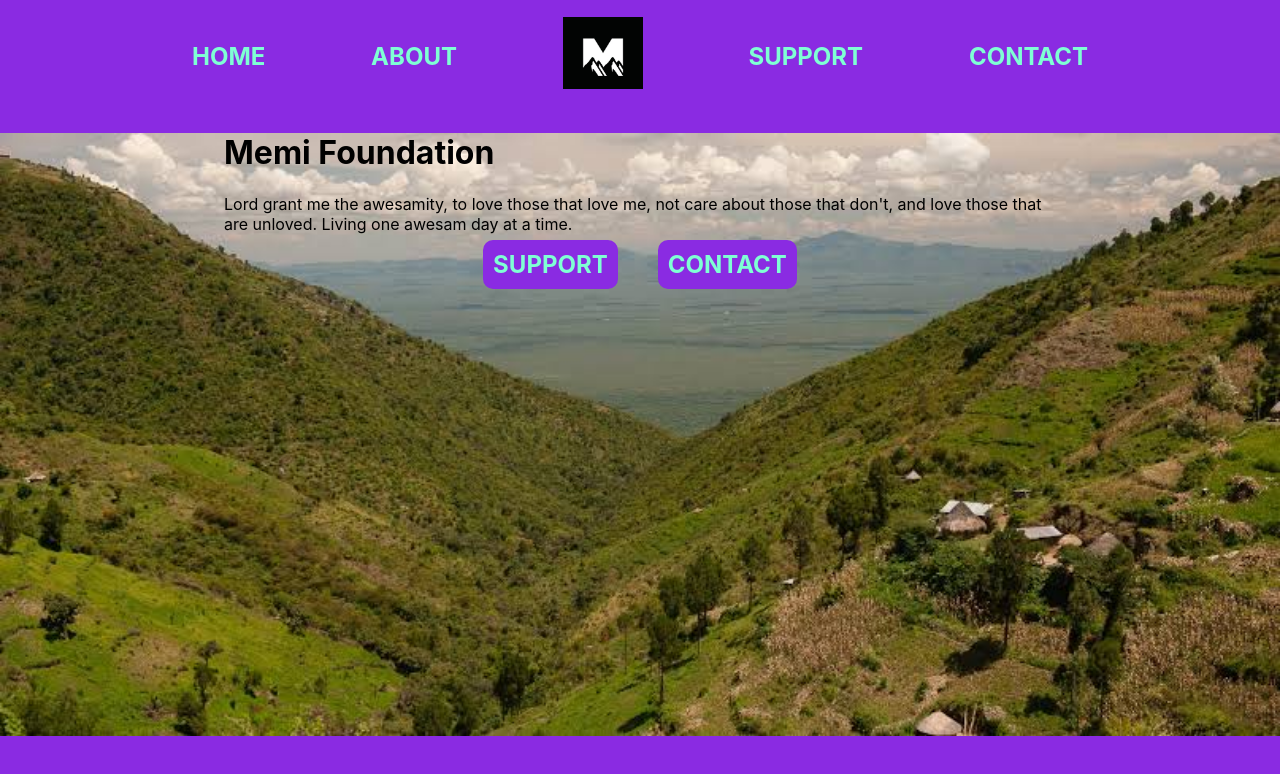
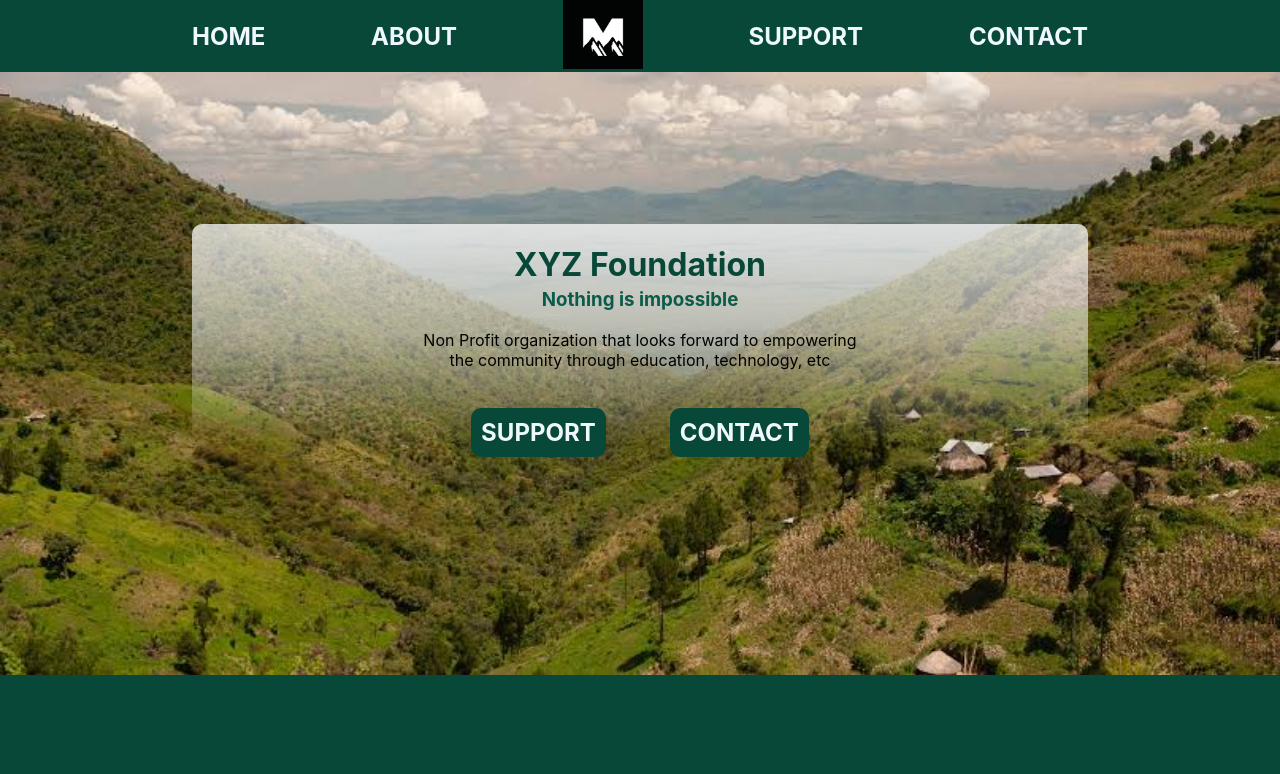
Before and after one commit to aweSAM-XS/momi-foundation, a React (Create React App) app: page / in a window 1280 px wide. Shown: the top 774 px of the page. Built offline with nearby package versions, Linux system fonts and the light colour scheme.

Commit message:
Set up home page

```diff
--- a/src/App.css
+++ b/src/App.css
@@ -1,38 +1,5 @@
-.App {
-  text-align: center;
+:root {
+  --dark-emerald: #084838;
+  --light-emerald: #0b5b4b;
+  --off-white: #f0f8ff;
 }
-
-.App-logo {
-  height: 40vmin;
-  pointer-events: none;
-}
-
-@media (prefers-reduced-motion: no-preference) {
-  .App-logo {
-    animation: App-logo-spin infinite 20s linear;
-  }
-}
-
-.App-header {
-  background-color: #282c34;
-  min-height: 100vh;
-  display: flex;
-  flex-direction: column;
-  align-items: center;
-  justify-content: center;
-  font-size: calc(10px + 2vmin);
-  color: white;
-}
-
-.App-link {
-  color: #61dafb;
-}
-
-@keyframes App-logo-spin {
-  from {
-    transform: rotate(0deg);
-  }
-  to {
-    transform: rotate(360deg);
-  }
-}
--- a/src/components/home/Hero.js
+++ b/src/components/home/Hero.js
@@ -1,14 +1,21 @@
+import valley from '../../assets/background.png'
 export default function Hero() {
-	return (
-		<div className="hero">
-			<div className="hero-text">
-				<h1>Memi Foundation</h1>
-				<p>Lord grant me the awesamity, to love those that love me, not care about those that don't, and love those that are unloved. Living one awesam day at a time.</p>
-			</div>
-			<div className="hero-actions">
-				<a href="#support">Support</a>
-				<a href="#contact">Contact</a>
-			</div>
-		</div>
-	)
+    return (
+        <div className='hero'>
+				<img alt="valley" src={ valley } />
+			<div className='hero-content'>
+                <div className='hero-text'>
+					<h1>XYZ Foundation</h1>
+					<h3>Nothing is impossible</h3>
+                    <p>
+					Non Profit organization that looks forward to empowering the community through education, technology, etc
+                    </p>
+                </div>
+                <div className='hero-actions'>
+                    <a href='#support'>Support</a>
+                    <a href='#contact'>Contact</a>
+                </div>
+            </div>
+        </div>
+    );
 }
--- a/src/components/home/Home.js
+++ b/src/components/home/Home.js
@@ -2,7 +2,7 @@ import Nav from './Nav'
 import Hero from './Hero';
 export default function Home() {
     return (
-        <div className='home'>
+        <div id='home'>
             <Nav />
             <Hero />
         </div>
--- a/src/components/home/home.css
+++ b/src/components/home/home.css
@@ -1,12 +1,13 @@
-.home {
-	background-color: blueviolet;
+#home {
+    background-color: var(--dark-emerald);
     height: 100vh;
+    overflow: hidden;
 }
 .nav {
     margin: 0 auto;
     padding: 1rem 0;
     width: 70%;
-	height: 10%;
+    height: 5%;
     display: flex;
     justify-content: space-between;
     align-items: center;
@@ -14,7 +15,7 @@
 }
 
 a {
-	color: aquamarine;
+    color: var(--off-white);
     text-decoration: none;
     font-weight: 690;
     font-size: 1.5rem;
@@ -26,21 +27,51 @@ a {
 }
 
 .hero {
-	background-image: url(../../assets/background.png);
-	background-repeat: no-repeat;
-	background-size: contain;
-	height: 80%;
+    position: relative;
+}
+
+.hero img {
+    width: 100%;
+    height: 100%;
+}
+
+.hero-content {
+    background-image: linear-gradient(
+        to bottom,
+        rgba(255, 255, 255, 0.75),
+        rgba(255, 255, 255, 0.5),
+        rgba(255, 255, 255, 0)
+    );
+    position: absolute;
+    top: 25%;
+    left: 15%;
+    width: 70%;
+    display: flex;
+    flex-direction: column;
+    align-items: center;
+    justify-content: center;
+    border-radius: 10px;
 }
 
 .hero-text {
-	text-align: left;
-	margin: auto;
-	width: 65%;
+    text-align: center;
+    margin: 0 2rem 2rem;
+    width: 50%;
 }
 
 .hero a {
-	background: blueviolet;
-	margin: 20px;
+    background: var(--dark-emerald);
+    margin: 2rem;
     padding: 10px;
     border-radius: 10px;
 }
+
+.hero h1 {
+	margin-bottom: 0.25rem;
+	color: var(--dark-emerald);
+}
+
+.hero h3 {
+    margin-top: 0;
+    color: var(--light-emerald);
+}
```
Also changed, not shown: src/index.css (line endings or trailing spaces). Lines whose indentation alone changed are shown as unchanged.
